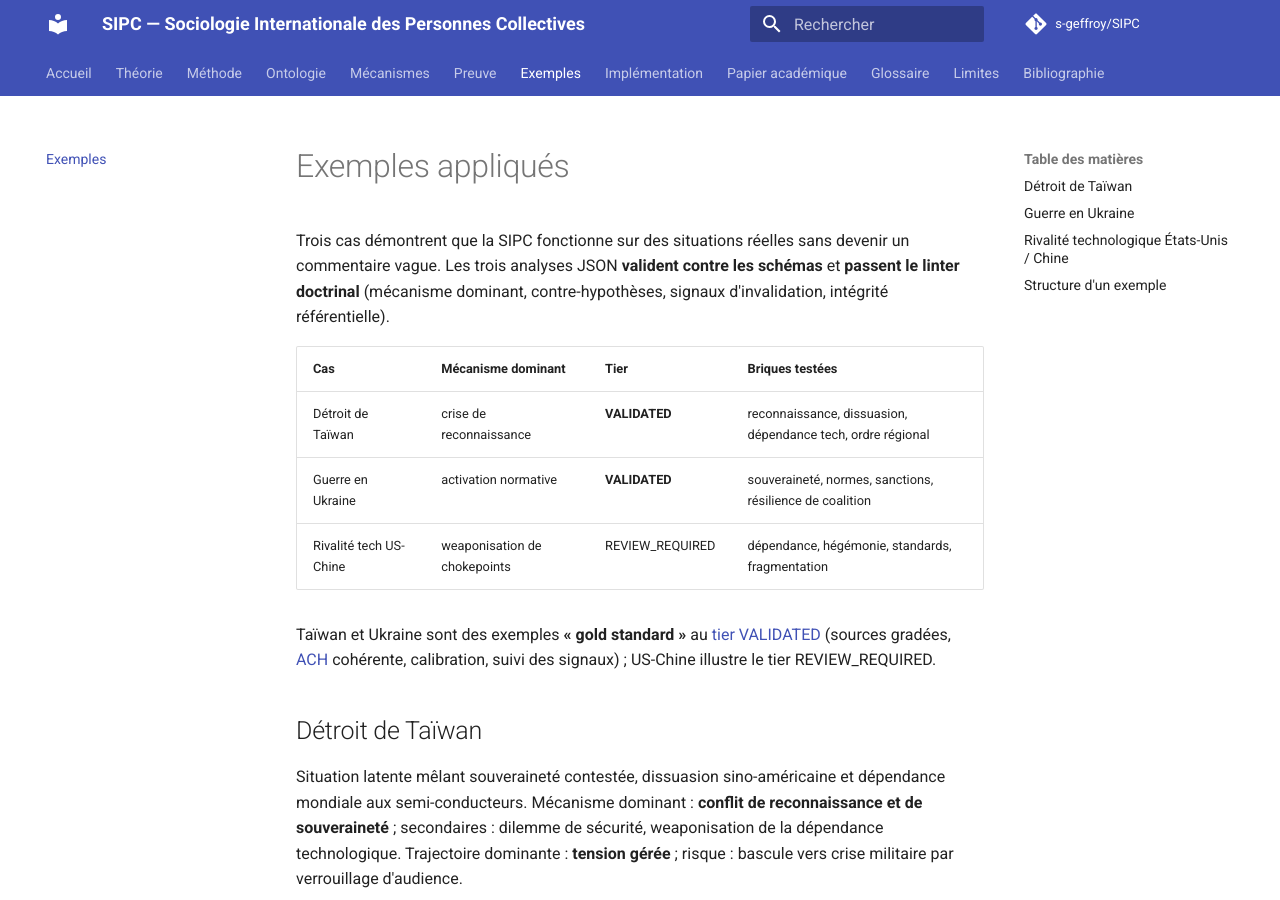
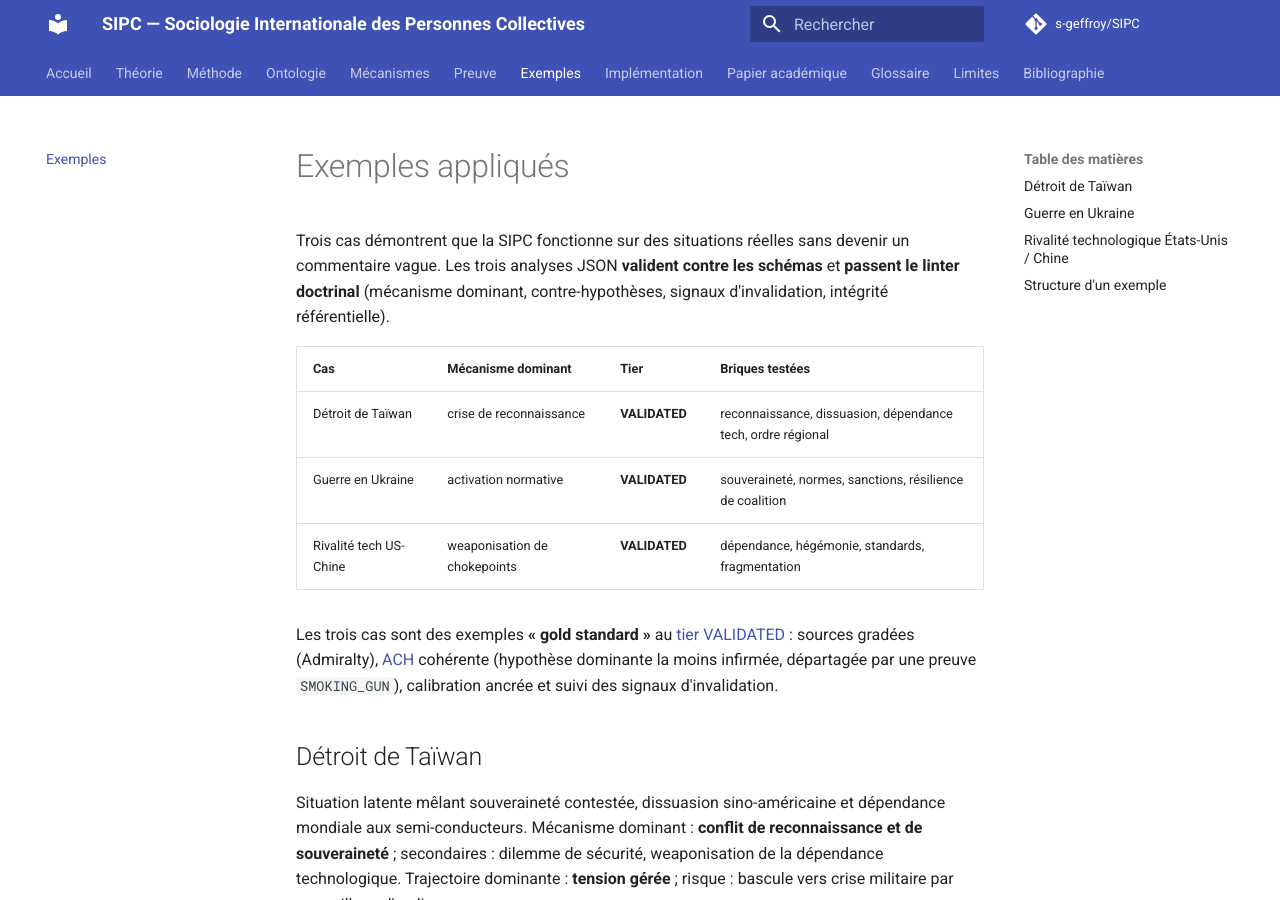
Before and after one commit to s-geffroy/SIPC, an MkDocs documentation site: the page built from docs/06_exemples/index.md, in a window 1280 px wide and 900 px high. Built offline with MkDocs 1.6.1 and Material for MkDocs 9.7.7, drawn with Linux system fonts in a browser that asks for light colours; comment, search, counter and statistics services are not loaded.

Commit message:
Promeut l'exemple US-Chine au tier VALIDATED (gold standard)
ACH à trois hypothèses (weaponisation des chokepoints la moins infirmée via une preuve
SMOKING_GUN sur le ciblage chirurgical des nœuds avancés), sources gradées Admiralty, Key
Assumptions Check, premortem, outcome de trajectoire et revision_history. Les trois exemples
sont désormais VALIDATED. Page Exemples et CHANGELOG (2.2.0) mis à jour.

Co-Authored-By: Claude Opus 4.7 (1M context) <noreply@anthropic.com>

```diff
--- a/docs/06_exemples/index.md
+++ b/docs/06_exemples/index.md
@@ -9,11 +9,12 @@ référentielle).
 |---|---|---|---|
 | Détroit de Taïwan | crise de reconnaissance | **VALIDATED** | reconnaissance, dissuasion, dépendance tech, ordre régional |
 | Guerre en Ukraine | activation normative | **VALIDATED** | souveraineté, normes, sanctions, résilience de coalition |
-| Rivalité tech US-Chine | weaponisation de chokepoints | REVIEW_REQUIRED | dépendance, hégémonie, standards, fragmentation |
+| Rivalité tech US-Chine | weaponisation de chokepoints | **VALIDATED** | dépendance, hégémonie, standards, fragmentation |
 
-Taïwan et Ukraine sont des exemples **« gold standard »** au [tier VALIDATED](../03_ontologie/regles_validation.md)
-(sources gradées, [ACH](../05_preuve/ach.md) cohérente, calibration, suivi des signaux) ;
-US-Chine illustre le tier REVIEW_REQUIRED.
+Les trois cas sont des exemples **« gold standard »** au [tier VALIDATED](../03_ontologie/regles_validation.md) :
+sources gradées (Admiralty), [ACH](../05_preuve/ach.md) cohérente (hypothèse dominante la moins
+infirmée, départagée par une preuve `SMOKING_GUN`), calibration ancrée et suivi des signaux
+d'invalidation.
 
 ## Détroit de Taïwan
 
```
Also changed, not shown: CHANGELOG.md (+9 -0 lines), examples/us_china_technology/analysis.md (+21 -0 lines), 2 other files.
